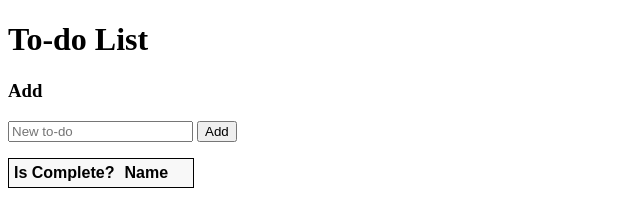
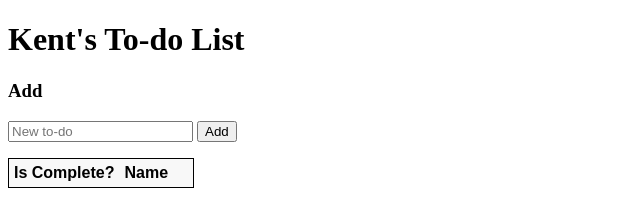
Before and after one commit to BryanHY/TodoApi, a plain HTML site: page TodoApi/wwwroot/index.html in a window 1280 px wide. Shown: the whole page, without its empty margins (0-640 px from the left). Drawn offline with Linux system fonts and the light colour scheme; no server answers.

Commit message:
Modify index.html

```diff
--- a/TodoApi/wwwroot/index.html
+++ b/TodoApi/wwwroot/index.html
@@ -6,7 +6,7 @@
     <link rel="stylesheet" href="css/site.css" />
 </head>
 <body>
-    <h1>To-do List</h1>
+    <h1>Kent's To-do List</h1>
     <h3>Add</h3>
     <form action="javascript:void(0);" method="POST" onsubmit="addItem()">
         <input type="text" id="add-name" placeholder="New to-do">
```
